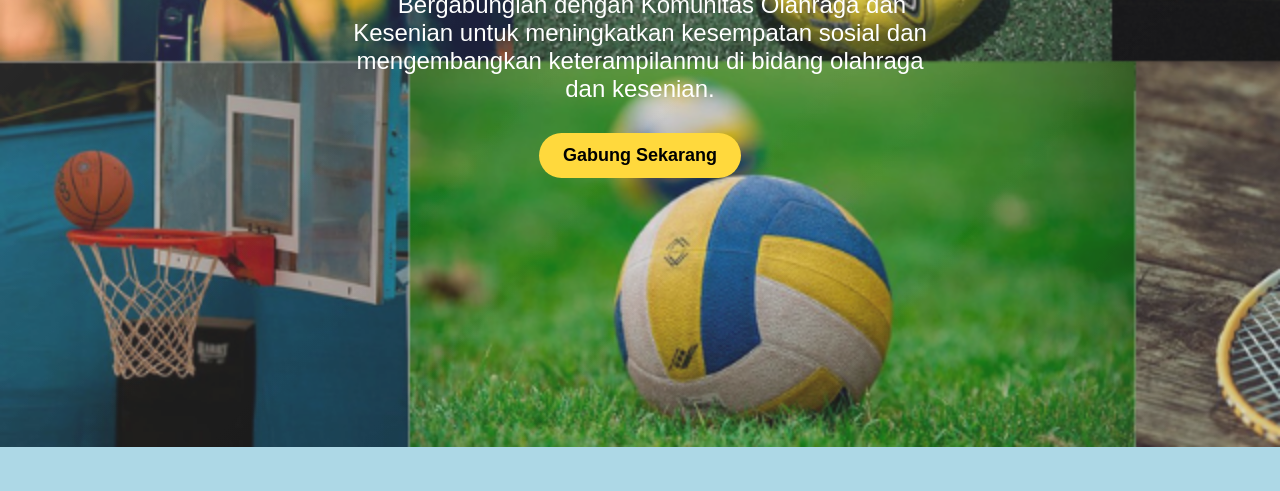
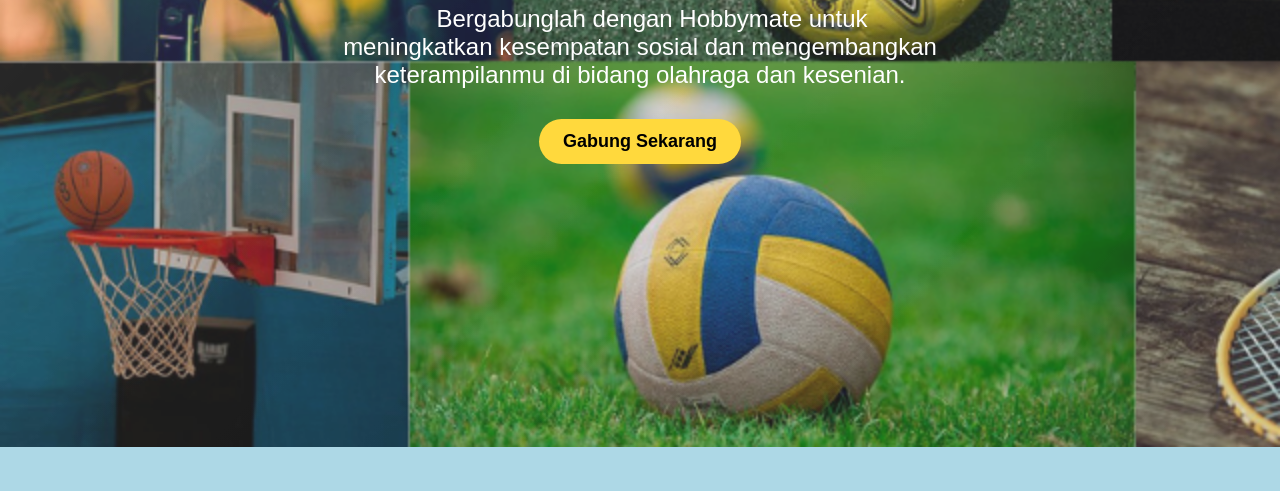
Before and after one commit to Arilalex96/hobbymate.github.io, a plain HTML site: page html/tentang.html in a window 1280 px wide. Shown: the part 453-944 px from the top of the page. Drawn offline with Linux system fonts and the light colour scheme.

Commit message:
Update tentang.html

```diff
--- a/html/tentang.html
+++ b/html/tentang.html
@@ -56,7 +56,7 @@
       <div class="hero-background"></div>
       <div class="container">
           <h1 class="hero-title">Komunitas Olahraga dan Kesenian</h1>
-          <p class="hero-subtitle">Bergabunglah dengan Komunitas Olahraga dan Kesenian untuk meningkatkan kesempatan sosial dan mengembangkan keterampilanmu di bidang olahraga dan kesenian.</p>
+          <p class="hero-subtitle">Bergabunglah dengan Hobbymate untuk meningkatkan kesempatan sosial dan mengembangkan keterampilanmu di bidang olahraga dan kesenian.</p>
           <a href="../daftar/login.html" class="hero-button">Gabung Sekarang</a>
       </div>
     </section>
```
